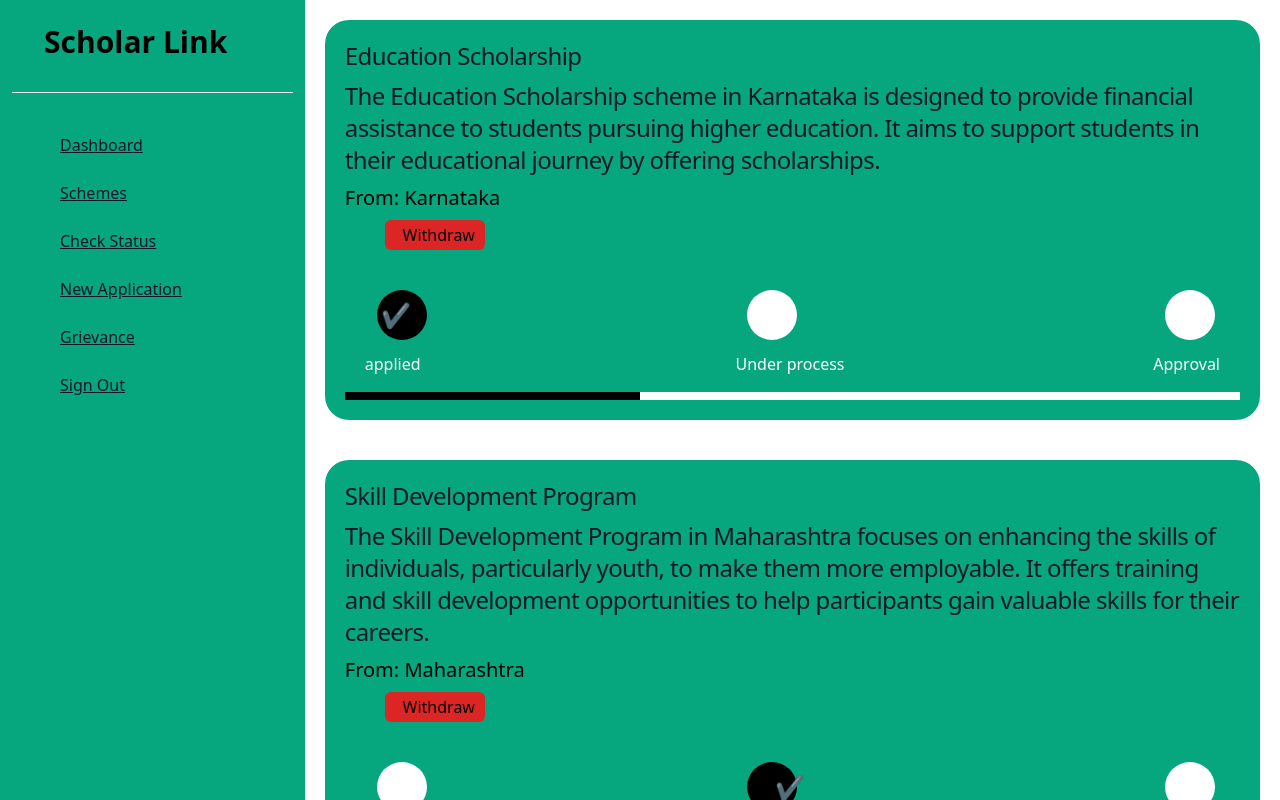
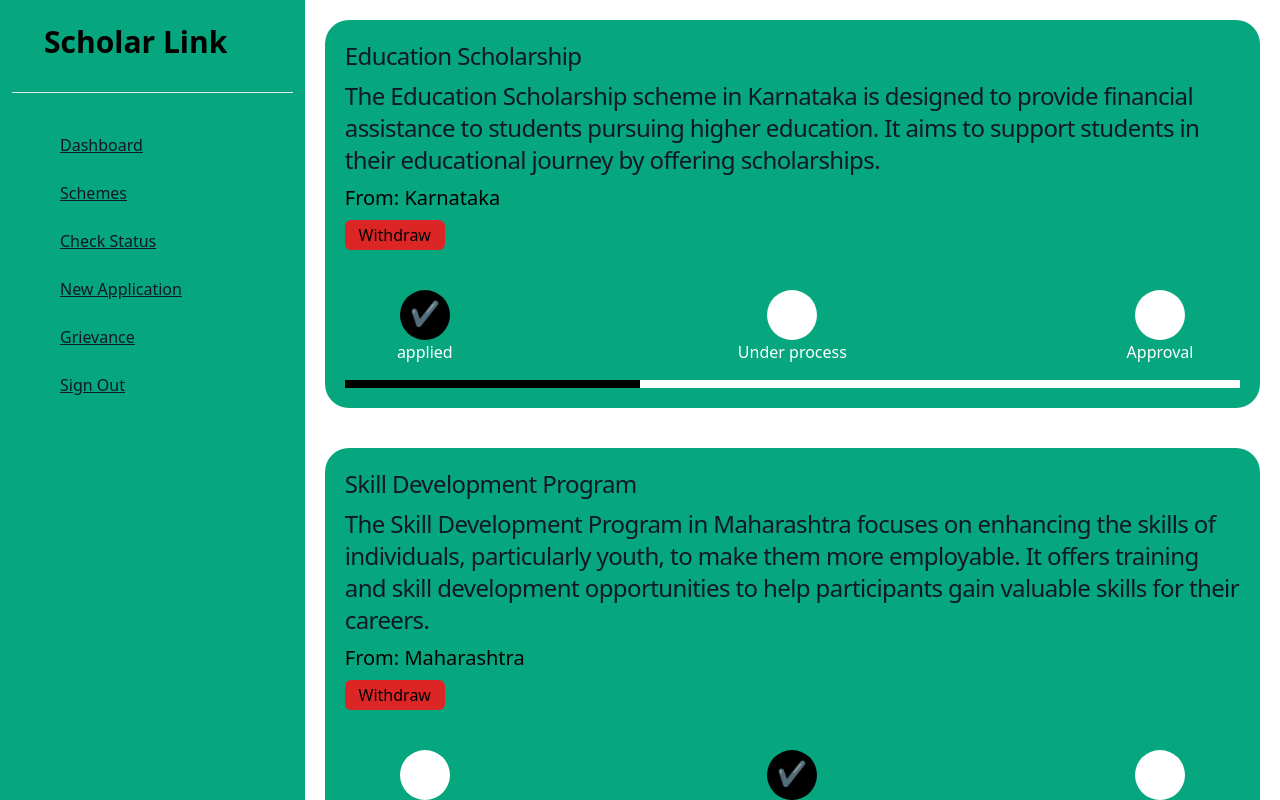
Before and after one commit to status-20X/ScholarLink, a Next.js app in the folder apps/web/: page /Status in a window 1280 px wide. Built offline with nearby package versions, Linux system fonts and the light colour scheme.

Commit message:
CSS changes

```diff
--- a/apps/web/app/Components/StatusComponent/status-component.tsx
+++ b/apps/web/app/Components/StatusComponent/status-component.tsx
@@ -21,7 +21,7 @@ const StatusComponent: React.FC<StatusComponentProps> = ({ scheme }) => {
   const statusIndex = statArr.indexOf(scheme.status) + 1;
 
   return (
-    <div className="rounded-3xl bg-[#06a67e] p-5 m-5" role="button">
+    <div className="rounded-3xl bg-[#06a67e] p-5 m-5 flex flex-col" role="button">
       <h5 className="mb-2 text-2xl font-normal tracking-tight text-gray-900 dark:text-black">
         {scheme.name}
       </h5>
@@ -33,23 +33,23 @@ const StatusComponent: React.FC<StatusComponentProps> = ({ scheme }) => {
       </p>
       <button
         type="button"
-        className="h-[30px] w-[100px] bg-red-600 rounded-md ml-10 mt-2 pl-2 hover:h-[35px] hover:w-[125px] hover:mt-1 hover:ml-8"
+        className=" place-items-end h-[30px] w-[100px] bg-red-600 rounded-md mt-2 hover:bg-red-800"
       >
         Withdraw
       </button>
       <div className="flex flex-row mt-10 mx-5 justify-between">
         {statArr.map((_, index) => (
-          <div className="relative" key={index}>
+          <div className="flex flex-col w-[120px] justify-center items-center" key={index}>
             <div
-              className={`rounded-full h-[50px] w-[50px] ml-3 mb-3 ${
+              className={`rounded-full h-[50px] w-[50px] flex flex-col justify-center items-center ${
                 statusIndex === index + 1 ? "bg-black" : "bg-white"
               }`}
             >
-              <span className="text-white text-2xl absolute inset-0 flex items-center justify-center mb-9">
+              <span className="text-green-800 text-2xl mb-1">
                 {statusIndex === index + 1 && "✔"}
               </span>
             </div>
-            <h1 className="text-white">{_}</h1>
+            <h1 className="text-white text-center">{_}</h1>
           </div>
         ))}
       </div>
```
